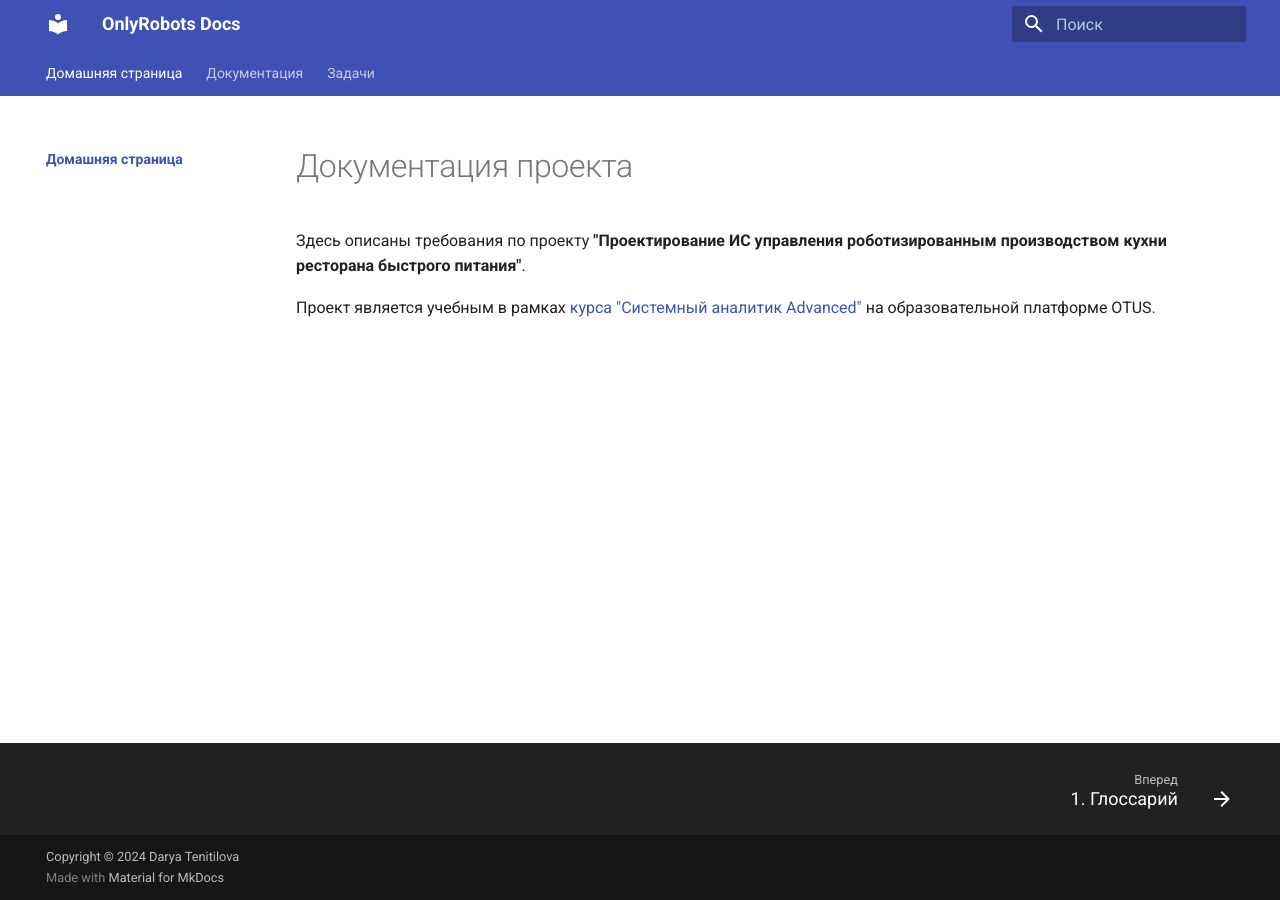
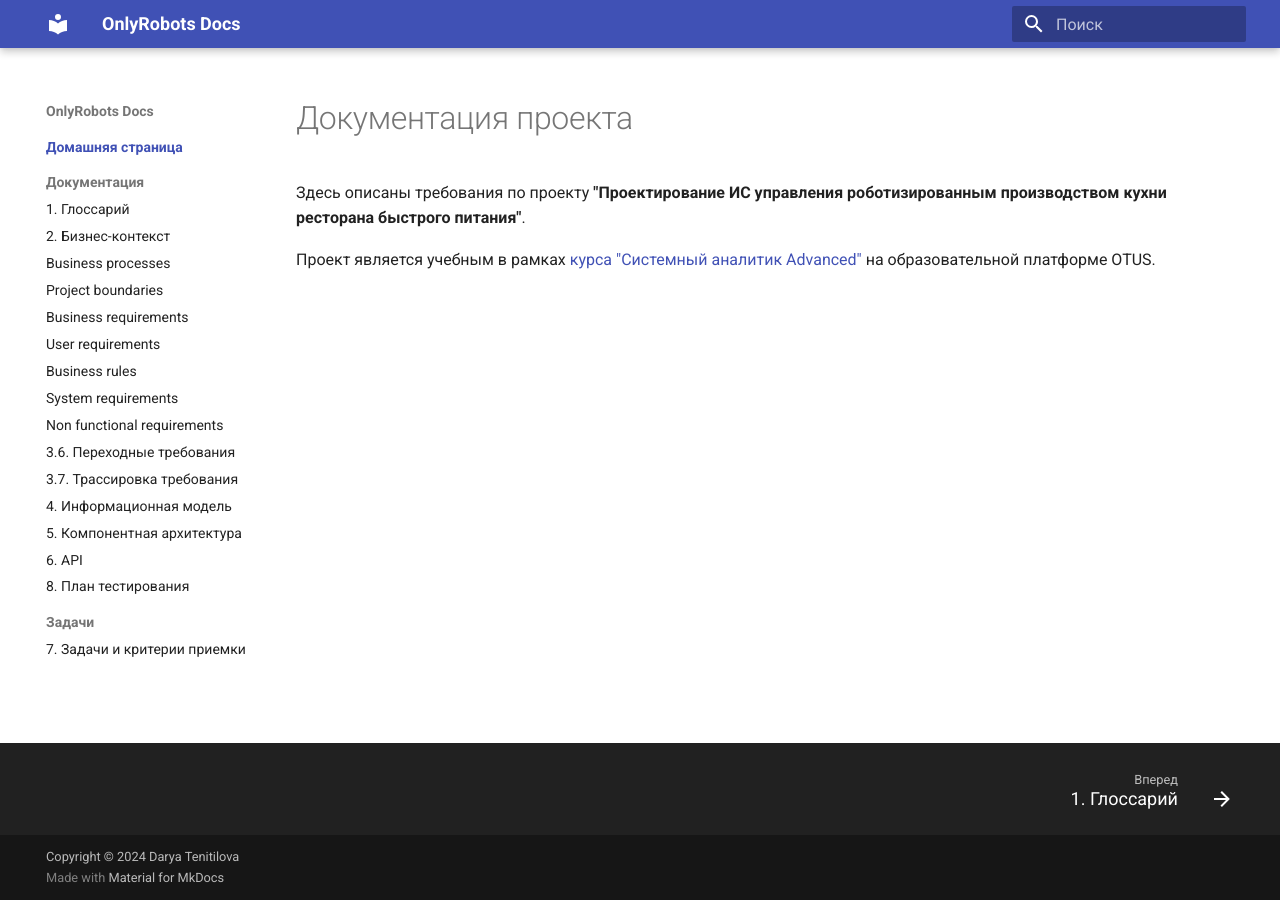
Before and after one commit to TenitilovaD/OTUS_SA_OnlyRobots, an MkDocs documentation site: the page built from docs/index.md, in a window 1280 px wide. Built offline with MkDocs 1.6.1 and Material for MkDocs 9.7.7, drawn with Linux system fonts in a browser that asks for light colours.

Commit message:
Update mkdocs.yml

```diff
--- a/mkdocs.yml
+++ b/mkdocs.yml
@@ -46,8 +46,8 @@ theme:
     - navigation.path # Над заголовком каждой страницы отображается путь
     - navigation.top # Кнопка «назад-вверх»
     - navigation.footer # Переключение кнопками предыдущей/следующей страницы в футере
-    - navigation.tabs # Навигационные вкладки
-    #- navigation.sections # Отображение верхних вкладок на панели слева
+    #- navigation.tabs # Навигационные вкладки
+    - navigation.sections # Отображение верхних вкладок на панели слева
     - navigation.indexes # Скрыть дублирование заголовка на панели слева.
     - toc.integrate # Интеграция подразделов в панель слева
     - toc.follow # Автоматическая прокрутка боковой панели при прокрутке
```
